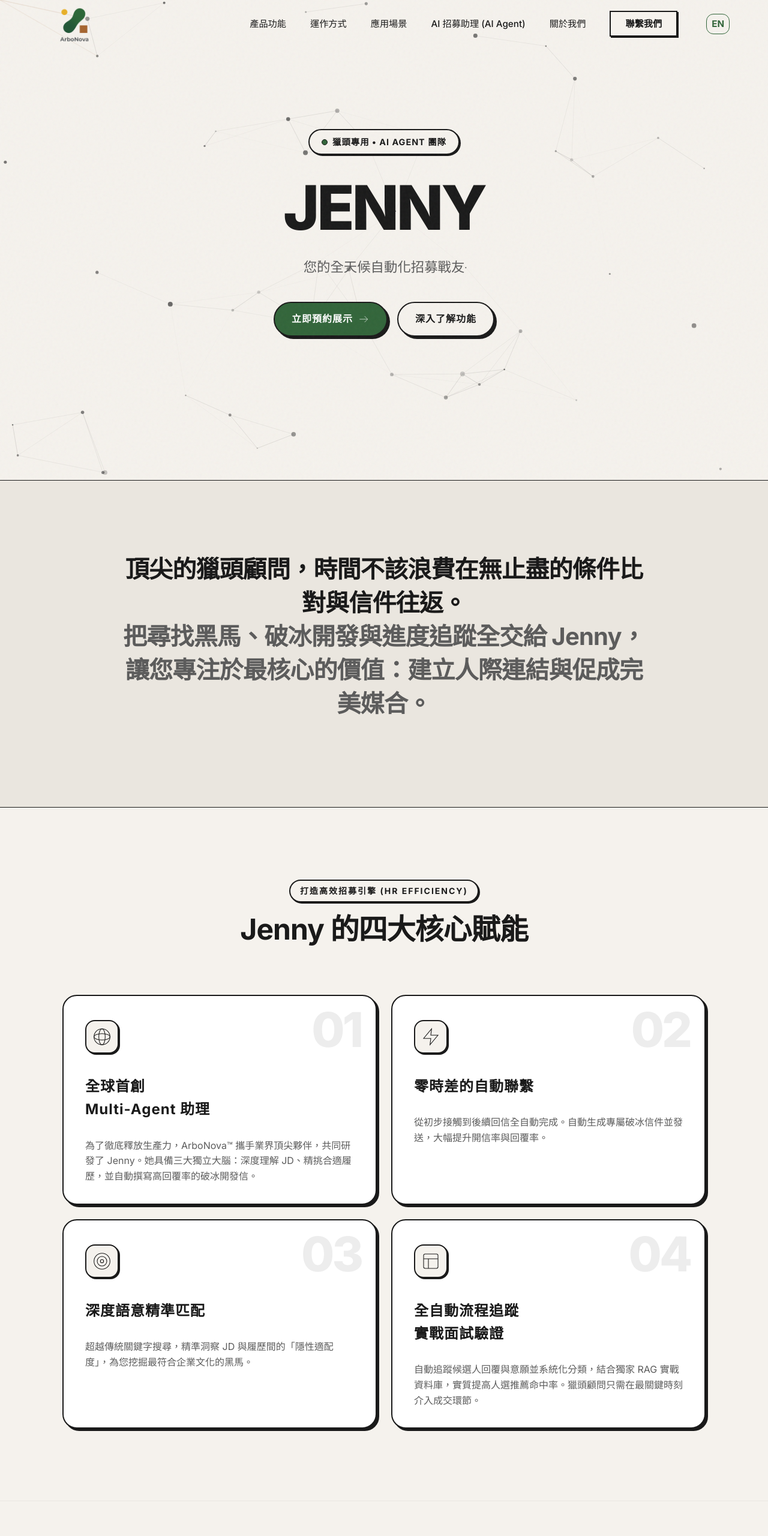
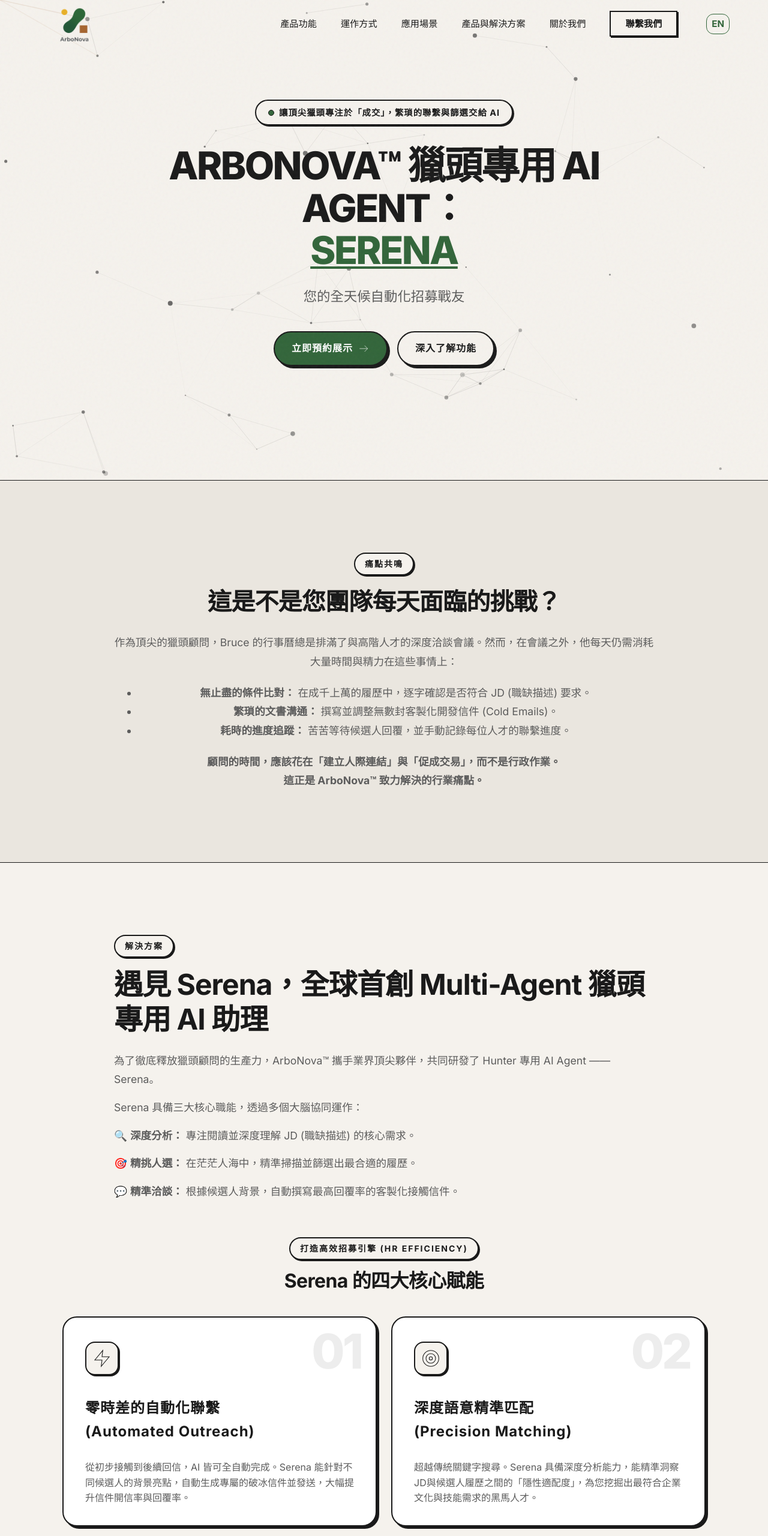
Before and after one commit to wulingteen/arbonova-website, a website built with Vite: page serena.html in a window 1280 px wide. Shown: the top 2560 px of the page at 60% size. Built offline with nearby package versions, Linux system fonts and the light colour scheme.

Commit message:
feat: migrate jenny to Serena product page (v1.3)

```diff
--- a/jenny.html
+++ b/serena.html
@@ -4,9 +4,9 @@
 <head>
   <meta charset="UTF-8" />
   <meta name="viewport" content="width=device-width, initial-scale=1.0" />
-  <title>ArboNova 宇豆樹科技 — AI Agent Team | 執行長 Tim Kuo 郭哄志</title>
+  <title>獵頭專用 AI Agent | 招募自動化、精準履歷匹配，倍增面試成功率 - ArboNova™</title>
   <meta name="description"
-    content="ArboNova 宇豆樹科技由 Tim Kuo（郭哄志）創立，結合國際金融背景與 PMP® 認證，落實智慧雨林 Intelligent Rainforest 核心理念，提供企業級 AI Agent Team 解決方案。" />
+    content="專為獵頭顧問打造的 Multi-Agent 招募助理 Serena。自動讀取 JD、篩選履歷、發送客製化信件並追蹤回覆，讓頂尖顧問專注於媒合面談，大幅提升招募效率 (HR Efficiency)！" />
   <meta name="keywords"
     content="ArboNova, 宇豆樹科技, Tim Kuo, 郭哄志, AI Agent Team, 智慧雨林, Intelligent Rainforest, PMP, 企業AI, 人工智慧" />
 
@@ -74,7 +74,7 @@
         <li><a href="./index.html#features" class="nav-link" data-i18n="nav.features">產品功能</a></li>
         <li><a href="./index.html#how-it-works" class="nav-link" data-i18n="nav.howItWorks">運作方式</a></li>
         <li><a href="./index.html#use-cases" class="nav-link" data-i18n="nav.useCases">應用場景</a></li>
-        <li><a href="#pain-points" class="nav-link" data-i18n="nav.jennyLink">AI 招募助理 (AI Agent)</a></li>
+        <li><a href="./serena.html" class="nav-link" data-i18n="nav.products">產品與解決方案</a></li>
         <li><a href="./index.html#about" class="nav-link" data-i18n="nav.about">關於我們</a></li>
         <li><a href="#contact" class="nav-link nav-cta" data-i18n="nav.contact">聯繫我們</a></li>
         <li><a href="#" class="nav-link lang-switch" title="English Version">EN</a></li>
@@ -89,46 +89,75 @@
   <section class="hero" id="pain-points">
     <canvas id="particleCanvas" class="hero-canvas"></canvas>
     <div class="hero-content">
-      <div class="hero-badge animate-on-scroll" data-i18n="jenny.hero.eyebrow">
-        <span class="badge-dot"></span> 獵頭專用 • AI Agent 團隊
+      <div class="hero-badge animate-on-scroll" data-i18n="serena.hero.eyebrow">
+        <span class="badge-dot"></span> 讓頂尖獵頭專注於「成交」，繁瑣的聯繫與篩選交給 AI
       </div>
-      <h1 class="hero-title animate-on-scroll" data-i18n="jenny.hero.title">
-        Jenny
+      <h1 class="hero-title animate-on-scroll" data-i18n="serena.hero.title"
+        style="font-size: clamp(2.5rem, 5vw, 4.5rem);">
+        ArboNova™ 獵頭專用 AI Agent：<br /><span class="gradient-text">Serena</span>
       </h1>
-      <p class="hero-subtitle animate-on-scroll" data-i18n="jenny.hero.subtitle">
+      <p class="hero-subtitle animate-on-scroll" data-i18n="serena.hero.subtitle">
         您的全天候自動化招募戰友
       </p>
       <div class="hero-actions animate-on-scroll">
-        <a href="#contact" class="btn btn-primary" data-i18n="jenny.hero.btn.demo">
+        <a href="#contact" class="btn btn-primary" data-i18n="serena.hero.btn.demo">
           <span>立即預約展示</span>
           <svg width="20" height="20" viewBox="0 0 24 24" fill="none" stroke="currentColor" stroke-width="0.8">
             <path d="M4 12h16m-6-6 l6 6-6 6" />
           </svg>
         </a>
-        <a href="#core-features" class="btn btn-outline" data-i18n="jenny.hero.btn.features">深入了解功能</a>
+        <a href="#core-features" class="btn btn-outline" data-i18n="serena.hero.btn.features">深入了解功能</a>
       </div>
     </div>
   </section>
 
   <!-- ========== BIG STATEMENT (THE PROBLEM) ========== -->
-  <section class="section about" id="solution" style="text-align: center;">
+  <section class="section about" id="solution" style="text-align: left; background-color: var(--bg-secondary);">
     <div class="container">
       <div class="section-header animate-on-scroll" style="max-width: 900px; margin: 0 auto;">
-        <h2 class="section-title" data-i18n="jenny.statement.text"
-          style="font-size: clamp(1.8rem, 4vw, 2.5rem); line-height: 1.4; color: var(--text-primary);">
-          頂尖的獵頭顧問，時間不該浪費在無止盡的條件比對與信件往返。<br />
-          <span style="color: var(--text-secondary);">把尋找黑馬、破冰開發與進度追蹤全交給 Jenny，讓您專注於最核心的價值：建立人際連結與促成完美媒合。</span>
+        <span class="section-tag" data-i18n="serena.painpoints.tag">痛點共鳴</span>
+        <h2 class="section-title" data-i18n="serena.painpoints.title"
+          style="font-size: clamp(1.8rem, 4vw, 2.5rem); line-height: 1.4; color: var(--text-primary); margin-bottom: 24px;">
+          這是不是您團隊每天面臨的挑戰？
         </h2>
+        <div data-i18n="serena.painpoints.desc"
+          style="color: var(--text-secondary); font-size: 1.1rem; line-height: 1.8;">
+          <p>作為頂尖的獵頭顧問，Bruce 的行事曆總是排滿了與高階人才的深度洽談會議。然而，在會議之外，他每天仍需消耗大量時間與精力在這些事情上：</p>
+          <ul style="margin: 20px 0 20px 40px; list-style-type: disc;">
+            <li><strong>無止盡的條件比對：</strong> 在成千上萬的履歷中，逐字確認是否符合 JD (職缺描述) 要求。</li>
+            <li><strong>繁瑣的文書溝通：</strong> 撰寫並調整無數封客製化開發信件 (Cold Emails)。</li>
+            <li><strong>耗時的進度追蹤：</strong> 苦苦等待候選人回覆，並手動記錄每位人才的聯繫進度。</li>
+          </ul>
+          <p><strong>顧問的時間，應該花在「建立人際連結」與「促成交易」，而不是行政作業。<br />這正是 ArboNova™ 致力解決的行業痛點。</strong></p>
+        </div>
       </div>
     </div>
   </section>
 
-  <!-- ========== BENTO BOX (CORE FEATURES) ========== -->
+  <!-- ========== SOLUTION & CORE FEATURES ========== -->
   <section class="section features" id="core-features">
     <div class="container">
-      <div class="section-header animate-on-scroll">
-        <span class="section-tag" data-i18n="jenny.bento.header.subtitle">打造高效招募引擎 (HR Efficiency)</span>
-        <h2 class="section-title" data-i18n="jenny.bento.header.title">Jenny 的四大核心賦能</h2>
+      <div class="section-header animate-on-scroll"
+        style="max-width: 900px; margin: 0 auto; margin-bottom: 60px; text-align: left;">
+        <span class="section-tag" data-i18n="serena.solution.tag">解決方案</span>
+        <h2 class="section-title" data-i18n="serena.solution.title" style="margin-bottom: 24px;">遇見 Serena，全球首創
+          Multi-Agent 獵頭專用 AI 助理</h2>
+        <div data-i18n="serena.solution.desc"
+          style="color: var(--text-secondary); font-size: 1.1rem; line-height: 1.8;">
+          <p>為了徹底釋放獵頭顧問的生產力，ArboNova™ 攜手業界頂尖夥伴，共同研發了 Hunter 專用 AI Agent —— Serena。</p>
+          <p style="margin-top: 15px;">Serena 具備三大核心職能，透過多個大腦協同運作：</p>
+          <ul style="margin: 15px 0 0 0; list-style: none; display: flex; flex-direction: column; gap: 15px;">
+            <li>🔍 <strong>深度分析：</strong> 專注閱讀並深度理解 JD (職缺描述) 的核心需求。</li>
+            <li>🎯 <strong>精挑人選：</strong> 在茫茫人海中，精準掃描並篩選出最合適的履歷。</li>
+            <li>💬 <strong>精準洽談：</strong> 根據候選人背景，自動撰寫最高回覆率的客製化接觸信件。</li>
+          </ul>
+        </div>
+      </div>
+
+      <!-- The 4 Core Features -->
+      <div class="section-header animate-on-scroll" style="margin-bottom: 40px;">
+        <span class="section-tag" data-i18n="serena.bento.tag">打造高效招募引擎 (HR Efficiency)</span>
+        <h3 class="section-title" data-i18n="serena.bento.title" style="font-size: 2rem;">Serena 的四大核心賦能</h3>
       </div>
 
       <div class="features-grid">
@@ -138,14 +167,12 @@
           <div class="feature-card-num">01</div>
           <div class="feature-icon icon-purple">
             <svg width="32" height="32" viewBox="0 0 24 24" fill="none" stroke="currentColor" stroke-width="0.8">
-              <path d="M12 2A10 10 0 0 0 12 22A10 10 0 0 0 12 2" />
-              <path d="M12 2A4 10 0 0 0 12 22A4 10 0 0 0 12 2" />
-              <path d="M2 12A10 4 0 0 0 22 12A10 4 0 0 0 2 12" />
+              <path d="M13 2L3 14h9l-1 8 10-12h-9l1-8z" />
             </svg>
           </div>
-          <h3 class="feature-title" data-i18n="jenny.bento.f1.title">全球首創<br />Multi-Agent 助理</h3>
-          <p class="feature-desc" data-i18n="jenny.bento.f1.desc">為了徹底釋放生產力，ArboNova™ 攜手業界頂尖夥伴，共同研發了
-            Jenny。她具備三大獨立大腦：深度理解 JD、精挑合適履歷，並自動撰寫高回覆率的破冰開發信。</p>
+          <h3 class="feature-title" data-i18n="serena.f1.title">零時差的自動化聯繫<br />(Automated Outreach)</h3>
+          <p class="feature-desc" data-i18n="serena.f1.desc">從初步接觸到後續回信，AI 皆可全自動完成。Serena
+            能針對不同候選人的背景亮點，自動生成專屬的破冰信件並發送，大幅提升信件開信率與回覆率。</p>
         </div>
 
         <!-- Feature 2 -->
@@ -153,11 +180,14 @@
           <div class="feature-card-num">02</div>
           <div class="feature-icon icon-blue">
             <svg width="32" height="32" viewBox="0 0 24 24" fill="none" stroke="currentColor" stroke-width="0.8">
-              <path d="M13 2L3 14h9l-1 8 10-12h-9l1-8z" />
+              <circle cx="12" cy="12" r="10" />
+              <circle cx="12" cy="12" r="6" />
+              <circle cx="12" cy="12" r="2" />
             </svg>
           </div>
-          <h3 class="feature-title" data-i18n="jenny.bento.f2.title">零時差的自動聯繫</h3>
-          <p class="feature-desc" data-i18n="jenny.bento.f2.desc">從初步接觸到後續回信全自動完成。自動生成專屬破冰信件並發送，大幅提升開信率與回覆率。</p>
+          <h3 class="feature-title" data-i18n="serena.f2.title">深度語意精準匹配<br />(Precision Matching)</h3>
+          <p class="feature-desc" data-i18n="serena.f2.desc">超越傳統關鍵字搜尋。Serena
+            具備深度分析能力，能精準洞察JD與候選人履歷之間的「隱性適配度」，為您挖掘出最符合企業文化與技能需求的黑馬人才。</p>
         </div>
 
         <!-- Feature 3 -->
@@ -165,13 +195,15 @@
           <div class="feature-card-num">03</div>
           <div class="feature-icon">
             <svg width="32" height="32" viewBox="0 0 24 24" fill="none" stroke="currentColor" stroke-width="0.8">
-              <circle cx="12" cy="12" r="10" />
-              <circle cx="12" cy="12" r="6" />
-              <circle cx="12" cy="12" r="2" />
+              <rect x="3" y="4" width="18" height="18" rx="2" ry="2" />
+              <line x1="16" y1="2" x2="16" y2="6" />
+              <line x1="8" y1="2" x2="8" y2="6" />
+              <line x1="3" y1="10" x2="21" y2="10" />
             </svg>
           </div>
-          <h3 class="feature-title" data-i18n="jenny.bento.f3.title">深度語意精準匹配</h3>
-          <p class="feature-desc" data-i18n="jenny.bento.f3.desc">超越傳統關鍵字搜尋，精準洞察 JD 與履歷間的「隱性適配度」，為您挖掘最符合企業文化的黑馬。</p>
+          <h3 class="feature-title" data-i18n="serena.f3.title">全自動流程追蹤<br />(Process Management)</h3>
+          <p class="feature-desc" data-i18n="serena.f3.desc">顧問不需再死盯著信箱。Serena
+            會自動追蹤候選人的回覆狀態與意願，並進行系統化分類。讓獵頭顧問只需在最關鍵的時刻介入，專注於最後的「面試與成交」環節。</p>
         </div>
 
         <!-- Feature 4 -->
@@ -179,13 +211,13 @@
           <div class="feature-card-num">04</div>
           <div class="feature-icon icon-gold">
             <svg width="32" height="32" viewBox="0 0 24 24" fill="none" stroke="currentColor" stroke-width="0.8">
-              <rect x="3" y="3" width="18" height="18" rx="2" ry="2" />
-              <path d="M3 9h18 M9 21V9" />
+              <path d="M22 11.08V12a10 10 0 1 1-5.93-9.14" />
+              <polyline points="22 4 12 14.01 9 11.01" />
             </svg>
           </div>
-          <h3 class="feature-title" data-i18n="jenny.bento.f4.title">全自動流程追蹤<br />實戰面試驗證</h3>
-          <p class="feature-desc" data-i18n="jenny.bento.f4.desc">自動追蹤候選人回覆與意願並系統化分類，結合獨家 RAG
-            實戰資料庫，實質提高人選推薦命中率。獵頭顧問只需在最關鍵時刻介入成交環節。</p>
+          <h3 class="feature-title" data-i18n="serena.f4.title">實戰驗證，提升面試成功率<br />(Proven Success)</h3>
+          <p class="feature-desc" data-i18n="serena.f4.desc">我們的 AI 不只是理論。Serena 的大腦結合了 ArboNova™ 團隊參與國內外各大企業面試所累積的獨家實戰
+            RAG 資料庫，並吸收了多位企業內部用人主管的真實反饋。透過與專業獵頭機構的實測驗證，ArboNova™ 能實質幫助合作夥伴提高人選的推薦命中率與面試成功率。</p>
         </div>
 
       </div>
@@ -197,10 +229,13 @@
     style="text-align: center; background-color: var(--bg-primary); border-top: 1px solid rgba(26,26,26,0.05);">
     <div class="container">
       <div class="section-header animate-on-scroll" style="max-width: 900px; margin: 0 auto;">
-        <h2 class="section-title" data-i18n="jenny.callout.text"
-          style="font-size: clamp(2rem, 5vw, 3rem); line-height: 1.4; color: var(--text-primary);">
-          迎戰 AI 時代，<br />
-          <span class="gradient-text">讓科技放大您的人性價值。</span>
+        <span class="section-tag" data-i18n="serena.callout.tag">迎戰 AI 時代，讓科技放大您的人性價值</span>
+        <h2 class="section-title" data-i18n="serena.callout.title"
+          style="font-size: clamp(1.8rem, 4vw, 2.8rem); line-height: 1.4; color: var(--text-primary); margin-top: 20px;">
+          在人才競爭白熱化的時代，ArboNova™ 幫助頂尖獵頭顧問從繁瑣、低效的聯繫工作中徹底解放。<br />
+          <span class="gradient-text">讓 AI 負責數據與流程，讓您專注於發揮無可取代的「識人眼光」與「談判魅力」。</span><br />
+          <span style="font-size: 1.5rem; display: block; margin-top: 30px;"
+            data-i18n="serena.callout.cta">準備好讓您的招募團隊效率翻倍了嗎？</span>
         </h2>
       </div>
     </div>
--- a/src/main.ts
+++ b/src/main.ts
@@ -430,31 +430,46 @@ const translations: Record<string, Record<string, string>> = {
     "home.hero.stat1.label": "Enterprise Clients",
     "home.hero.stat2.label": "AI Agents Deployed",
     "home.hero.stat3.label": "Client Satisfaction",
+    "nav.products": "Products",
 
-    // Home - Jenny Banner
-    "home.banner.title": "Let top recruiters focus on \"closing\", leave the tedious outreach to AI.<br /><span class=\"gradient-text\">Meet Jenny</span> —— Your 24/7 Multi-Agent recruitment ally.",
-    "home.banner.btn": "<span>See How Jenny Doubles Interview Rates</span> <svg width=\"20\" height=\"20\" viewBox=\"0 0 24 24\" fill=\"none\" stroke=\"currentColor\" stroke-width=\"1.2\"><path d=\"M5 12h14M12 5l7 7-7 7\" stroke-linecap=\"round\" stroke-linejoin=\"round\"/></svg>",
+    // Home - Banner
+    "home.banner.title": "Let top recruiters focus on \"closing deals,\" and leave the tedious outreach to AI.<br /><span class=\"gradient-text\">Meet Serena</span> — Your 24/7 Multi-Agent Recruitment Ally.",
+    "home.banner.btn": "See How Serena Doubles Interview Rates",
 
-    // Jenny Page - Hero & Stats
-    "jenny.hero.eyebrow": "Exclusive for Recruiters • AI Agent Team",
-    "jenny.hero.title": "Jenny",
-    "jenny.hero.subtitle": "Your 24/7 Automated Recruitment Ally",
-    "jenny.hero.btn.demo": "Book a Demo",
-    "jenny.hero.btn.features": "Explore Features",
-    "jenny.statement.text": "Top recruiters shouldn't waste time on endless profile screening and email follow-ups.<br /><span>Let Jenny handle candidate discovery, cold outreach, and pipeline tracking—so you can focus on what matters most: building human connections and closing the perfect match.</span>",
+    // ====== SERENA PAGE =======
+    // Serena Page - Hero & Statement
+    "serena.hero.eyebrow": "Let top recruiters focus on closing; leave outreach to AI",
+    "serena.hero.title": "ArboNova™ Headhunter AI Agent:<br/><span class=\"gradient-text\">Serena</span>",
+    "serena.hero.subtitle": "Your 24/7 Automated Recruitment Ally",
+    "serena.hero.btn.demo": "Book a Demo",
+    "serena.hero.btn.features": "Explore Features",
 
-    // Jenny Page - Core Features
-    "jenny.bento.header.title": "Jenny's 4 Core Capabilities",
-    "jenny.bento.header.subtitle": "Building a High-Efficiency Recruitment Engine (HR Efficiency)",
-    "jenny.bento.f1.title": "World's First<br />Multi-Agent Assistant",
-    "jenny.bento.f1.desc": "To completely unleash productivity, ArboNova™ partnered with top industry experts to develop Jenny. She possesses three independent brains: deeply understanding the JD, hand-picking suitable resumes, and automatically writing high-response cold outreach emails.",
-    "jenny.bento.f2.title": "Zero-Delay Automated Outreach",
-    "jenny.bento.f2.desc": "From initial contact to follow-up emails, everything is fully automated. She generates and sends personalized icebreaker emails, dramatically increasing open and reply rates.",
-    "jenny.bento.f3.title": "Deep Semantic Matching",
-    "jenny.bento.f3.desc": "Going beyond traditional keyword searches to accurately uncover the \"hidden fit\" between the JD and resumes, digging up the dark horses that best match your corporate culture.",
-    "jenny.bento.f4.title": "Automated Process Tracking<br />& Interview Validation",
-    "jenny.bento.f4.desc": "Automatically tracks candidate responses and intentions, classifying them systematically. Combined with our exclusive RAG candidate database, it substantially improves the accuracy of personnel recommendations. Recruiters only need to step in at the most critical closing stage.",
-    "jenny.callout.text": "In the Age of AI,<br /><span style=\"color: white; text-shadow: none;\">Let tech amplify your human value.</span>",
+    "serena.painpoints.tag": "Pain Points",
+    "serena.painpoints.title": "Is this the daily challenge your team faces?",
+    "serena.painpoints.desc": "<p>As a top recruiter, Bruce's calendar is always full of in-depth interviews with high-level candidates. However, outside of these meetings, he still spends a massive amount of time and energy on:</p><ul style=\"margin: 20px 0 20px 40px; list-style-type: disc;\"><li><strong>Endless Profile Screening:</strong> Validating thousands of resumes line-by-line against JD requirements.</li><li><strong>Tedious Cold Outreach:</strong> Drafting and tweaking countless personalized cold emails.</li><li><strong>Time-Consuming Pipeline Tracking:</strong> Waiting for candidate replies and manually tracking engagement.</li></ul><p><strong>A consultant's time should be spent on \"building human connections\" and \"closing deals\", not administrative work.<br/>This is precisely the industry pain point ArboNova™ aims to solve.</strong></p>",
+
+    // Serena Page - Core Features
+    "serena.solution.tag": "Solution",
+    "serena.solution.title": "Meet Serena: The World's First Multi-Agent AI for Headhunters",
+    "serena.solution.desc": "<p>To completely unleash recruiter productivity, ArboNova™ partnered with top industry leaders to develop a Hunter-specific AI Agent — Serena.</p><p style=\"margin-top: 15px;\">Serena features three core capabilities powered by multiple collaborative AI brains:</p><ul style=\"margin: 15px 0 0 0; list-style: none; display: flex; flex-direction: column; gap: 15px;\"><li>🔍 <strong>Deep Analysis:</strong> Dedicated to reading and deeply understanding core JD requirements.</li><li>🎯 <strong>Precision Sourcing:</strong> Accurately scanning and filtering the best-fit resumes from a sea of candidates.</li><li>💬 <strong>Targeted Outreach:</strong> Automatically drafting personalized, high-response outreach emails based on candidate backgrounds.</li></ul>",
+
+    "serena.bento.tag": "Building a High-Efficiency Recruitment Engine (HR Efficiency)",
+    "serena.bento.title": "Serena's 4 Core Capabilities",
+
+    "serena.f1.title": "Zero-Delay Automated Outreach",
+    "serena.f1.desc": "From initial contact to follow-up replies, AI handles it fully automatically. Serena creates personalized icebreaker emails based on a candidate's specific background highlights, drastically improving open and response rates.",
+
+    "serena.f2.title": "Deep Semantic Precision Matching",
+    "serena.f2.desc": "Beyond traditional keyword search, Serena utilizes deep analysis to uncover the \"hidden fit\" between a JD and a candidate's resume, discovering the perfect dark-horse talent for your corporate culture.",
+
+    "serena.f3.title": "Fully Automated Process Tracking",
+    "serena.f3.desc": "Stop staring at your inbox. Serena automatically tracks candidate replies and intentions, categorizing them systematically. Recruiters only step in at the most critical moment: focusing on the final interview and closing.",
+
+    "serena.f4.title": "Proven Success in Interview Rates",
+    "serena.f4.desc": "Our AI isn't just theoretical. Serena draws from ArboNova's exclusive proprietary RAG database built from real-world enterprise interviews, combined with authentic feedback from hiring managers. Through live testing, we provably help partners increase talent hit rates and successful interview conversions.",
+
+    "serena.callout.tag": "Embrace the AI Era, Let Technology Amplify Your Human Value",
+    "serena.callout.title": "In the fiercely competitive talent market, ArboNova™ frees top headhunters from tedious, low-efficiency outreach.<br /><span class=\"gradient-text\">Let AI handle data and processes, so you can focus on your irreplaceable \"eye for talent\" and \"negotiation charm.\"</span><br/><span style=\"font-size: 1.5rem; display: block; margin-top: 30px;\">Ready to double your recruitment team's efficiency?</span>",
 
     // Home - Use Cases
     "home.features.tag": "Core Capabilities",
@@ -522,11 +537,9 @@ const translations: Record<string, Record<string, string>> = {
     "home.contact.form.phone": "Contact Number *",
     "home.contact.form.interest": "Interested Application Scenarios *",
     "home.contact.form.opt1": "Please Select...",
-    "home.contact.form.opt2": "Jenny (HR/Recruitment Agent)",
-    "home.contact.form.opt3": "Intelligent Customer Service",
-    "home.contact.form.opt4": "Precision Marketing / Lead Generation",
-    "home.contact.form.opt5": "Internal Data Analytics / Process Automation",
-    "home.contact.form.opt6": "Other (Please describe below)",
+    "home.contact.form.opt2": "Resume screening is too slow",
+    "home.contact.form.opt3": "Low cold email response rate",
+    "home.contact.form.opt4": "Process is hard to track",
     "home.contact.form.message": "Current Pain Points or Goals (Optional)",
     "home.contact.form.submit": "Submit Request",
     "home.footer.rights": "© 2024 ArboNova™ Technology. All rights reserved."
--- a/vite.config.ts
+++ b/vite.config.ts
@@ -9,7 +9,7 @@ export default defineConfig({
       rollupOptions: {
         input: {
           main: resolve(__dirname, 'index.html'),
-          jenny: resolve(__dirname, 'jenny.html')
+          serena: resolve(__dirname, 'serena.html')
         }
       }
     }
```
Also changed, not shown: index.html (+5 -5 lines).
